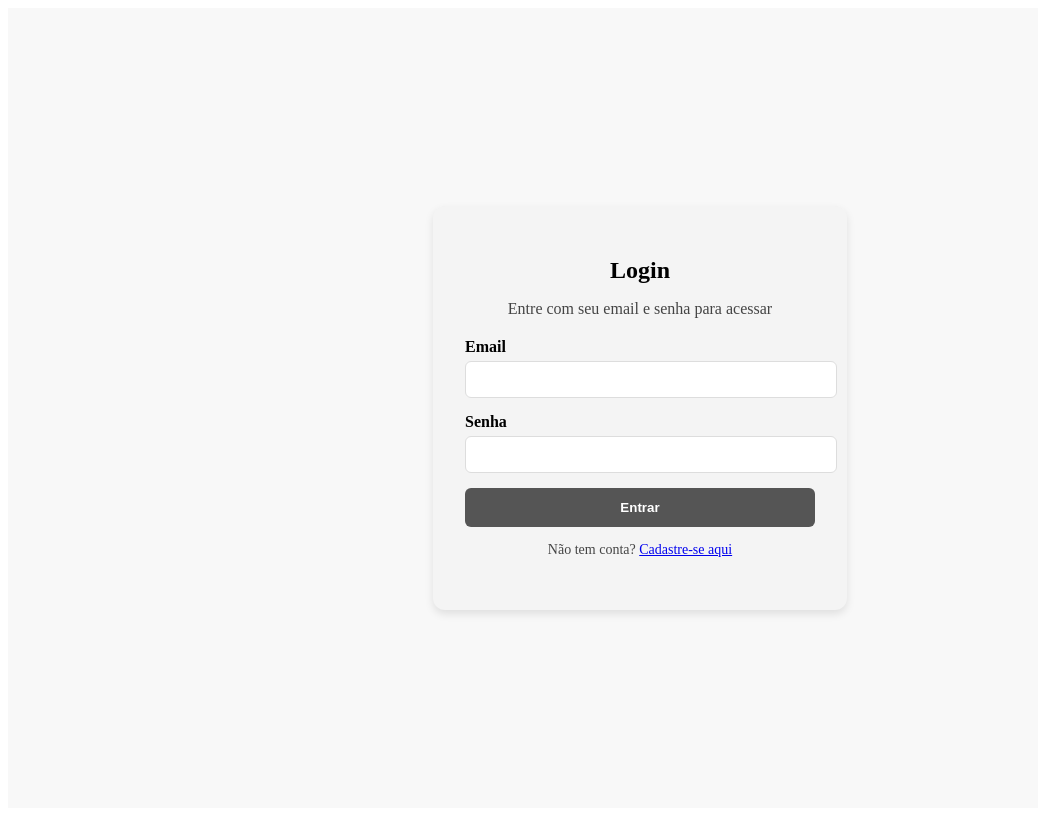
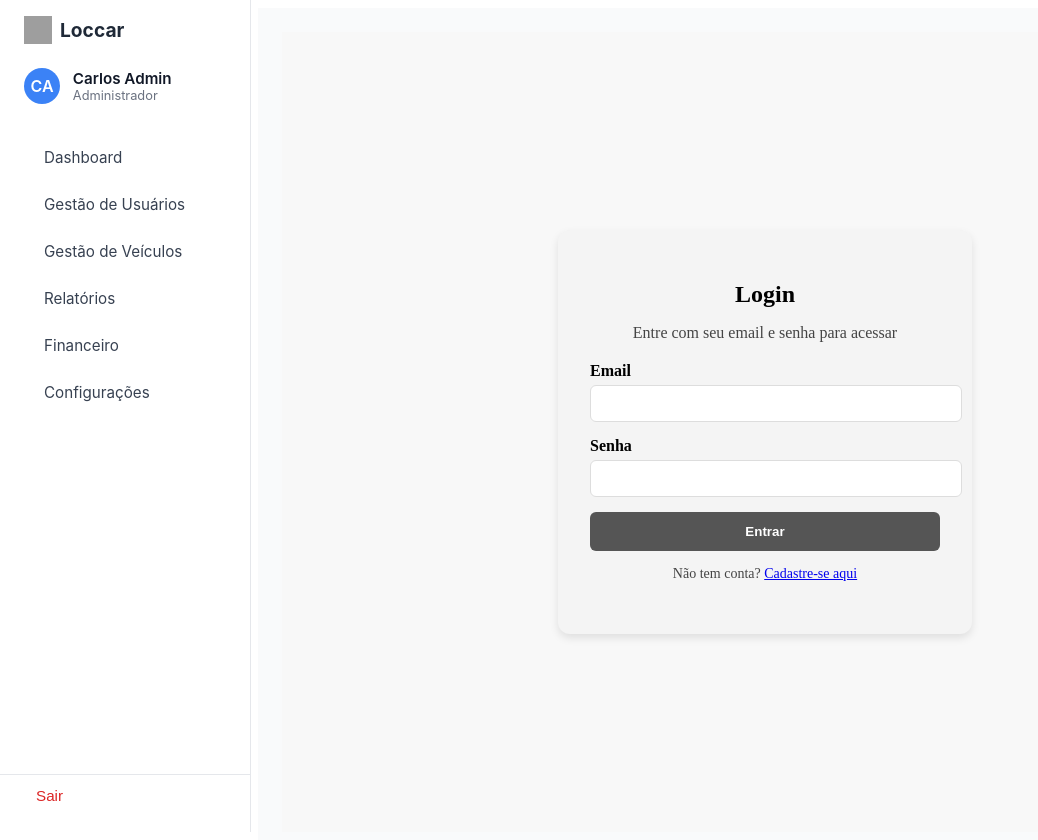
Before and after one commit to Loccar-Locadora/Loccar-Web, an Angular app in the folder loccar-web/: page /login in a window 1280 px wide. Shown: the top 840 px of the page, without its empty margins (0-1038 px from the left). Before the commit the page ends 816 px from the top, so only its background shows below. Built offline with nearby package versions, Linux system fonts and the light colour scheme; grey boxes are pictures that could not be loaded.

Commit message:
feat: Adicionando sidebar

```diff
--- a/loccar-web/angular.json
+++ b/loccar-web/angular.json
@@ -85,6 +85,7 @@
               }
             ],
             "styles": [
+              "node_modules/bootstrap-icons/font/bootstrap-icons.css",
               "src/styles.css"
             ],
             "scripts": []
--- a/loccar-web/package.json
+++ b/loccar-web/package.json
@@ -17,10 +17,7 @@
     "@angular/platform-browser": "^19.2.0",
     "@angular/platform-browser-dynamic": "^19.2.0",
     "@angular/router": "^19.2.0",
-    "@fortawesome/angular-fontawesome": "^3.0.0",
-    "@fortawesome/free-solid-svg-icons": "^7.1.0",
-    "chart.js": "^4.5.0",
-    "ng2-charts": "^6.0.1",
+    "bootstrap-icons": "^1.13.1",
     "rxjs": "~7.8.0",
     "tslib": "^2.3.0",
     "zone.js": "~0.15.0"
--- a/loccar-web/src/app/app.component.css
+++ b/loccar-web/src/app/app.component.css
@@ -0,0 +1,7 @@
+/* Garante que o conteúdo não fique sob a sidebar */
+.main-content {
+  margin-left: 250px; /* mesma largura da sidebar */
+  padding: 1.5rem;
+  min-height: 100vh;
+  background-color: #f9fafb; /* opcional, dá contraste */
+}
--- a/loccar-web/src/app/app.component.html
+++ b/loccar-web/src/app/app.component.html
@@ -1 +1,5 @@
-<router-outlet />
+<app-sidebar></app-sidebar>
+
+<div class="main-content">
+  <router-outlet></router-outlet>
+</div>
--- a/loccar-web/src/app/app.component.ts
+++ b/loccar-web/src/app/app.component.ts
@@ -1,12 +1,12 @@
 import { Component } from '@angular/core';
 import { RouterOutlet } from '@angular/router';
+import { SidebarComponent } from './layouts/sidebar/sidebar.component';
 
 @Component({
   selector: 'app-root',
   standalone: true,
-  imports: [RouterOutlet],
-  template: `
-    <router-outlet></router-outlet>
-  `
+  imports: [RouterOutlet, SidebarComponent],
+  templateUrl: './app.component.html',
+  styleUrls: ['./app.component.css']
 })
 export class AppComponent {}
--- a/loccar-web/src/app/features/dashboard/admin-dashboard.component.html
+++ b/loccar-web/src/app/features/dashboard/admin-dashboard.component.html
@@ -1,7 +1,7 @@
 <!-- src/app/dashboard/dashboard.component.html -->
 <div class="page">
   <app-sidebar></app-sidebar>
-  <main class="content">
+  <main class="content ml-64"><!-- Adicionando margem à esquerda igual à largura da sidebar -->
     <header class="page-header">
       <h1>Painel Administrativo</h1>
       <p class="subtitle">Visão geral do sistema e métricas de negócio</p>
--- a/loccar-web/src/app/features/dashboard/admin-dashboard.component.scss
+++ b/loccar-web/src/app/features/dashboard/admin-dashboard.component.scss
@@ -1,6 +1,5 @@
 .page {
   display: flex;
-  flex-direction: column;
   min-height: 100vh;
   background-color: #f3f4f6;
   width: 100%;
@@ -9,6 +8,8 @@
 .content {
   flex: 1;
   padding: 1.5rem;
+  min-height: 100vh;
+  background-color: #f3f4f6;
 
   @media (min-width: 1024px) {
     padding: 2rem;
--- /dev/null
+++ b/loccar-web/src/app/layouts/sidebar/sidebar.component.css
@@ -0,0 +1,124 @@
+.sidebar {
+  position: fixed;
+  top: 0;
+  left: 0;
+  width: 250px;
+  height: 100vh;
+  background-color: #ffffff;
+  border-right: 1px solid #e5e7eb;
+  display: flex;
+  flex-direction: column;
+  justify-content: space-between;
+  padding: 1rem 0;
+  font-family: 'Inter', sans-serif;
+}
+
+.logo {
+  display: flex;
+  align-items: center;
+  padding: 0 1.5rem;
+  margin-bottom: 1.5rem;
+}
+
+.logo-icon {
+  width: 28px;
+  height: 28px;
+  margin-right: 0.5rem;
+}
+
+.logo-text {
+  font-weight: 700;
+  font-size: 1.2rem;
+  color: #1f2937;
+}
+
+.user-info {
+  display: flex;
+  align-items: center;
+  padding: 0 1.5rem;
+  margin-bottom: 1rem;
+}
+
+.avatar {
+  background-color: #3b82f6;
+  color: white;
+  width: 36px;
+  height: 36px;
+  border-radius: 50%;
+  display: flex;
+  align-items: center;
+  justify-content: center;
+  font-weight: 600;
+  margin-right: 0.8rem;
+}
+
+.user-name {
+  font-weight: 600;
+  color: #111827;
+  font-size: 0.95rem;
+}
+
+.user-role {
+  font-size: 0.8rem;
+  color: #6b7280;
+}
+
+.menu {
+  display: flex;
+  flex-direction: column;
+  margin-top: 1rem;
+  padding: 0 1rem;
+  flex-grow: 1;
+}
+
+.menu-item {
+  display: flex;
+  align-items: center;
+  text-decoration: none;
+  color: #374151;
+  font-size: 0.95rem;
+  padding: 0.75rem 1rem;
+  border-radius: 8px;
+  margin-bottom: 0.25rem;
+  transition: background-color 0.2s, color 0.2s;
+}
+
+.menu-item i {
+  font-size: 1.1rem;
+  margin-right: 0.75rem;
+}
+
+.menu-item:hover {
+  background-color: #f3f4f6;
+  color: #111827;
+}
+
+.menu-item.active {
+  background-color: #e0e7ff;
+  color: #4338ca;
+  font-weight: 600;
+}
+
+.logout {
+  padding: 0 1.5rem;
+  border-top: 1px solid #e5e7eb;
+  margin-top: 1rem;
+}
+
+.logout-btn {
+  display: flex;
+  align-items: center;
+  color: #dc2626;
+  background: none;
+  border: none;
+  font-size: 0.95rem;
+  cursor: pointer;
+  padding: 0.75rem 0;
+  width: 100%;
+  text-align: left;
+}
+
+.logout-btn i {
+  margin-right: 0.75rem;
+  font-size: 1rem;
+}
--- a/loccar-web/src/app/layouts/sidebar/sidebar.component.html
+++ b/loccar-web/src/app/layouts/sidebar/sidebar.component.html
@@ -1,19 +1,47 @@
-<!-- src/app/layout/sidebar/sidebar.component.html -->
 <aside class="sidebar">
-  <div class="brand">Loccar</div>
-  <div class="user">
-    <div class="avatar">CA</div>
-    <div class="name">Carlos Admin</div>
+  <div class="logo">
+    <img src="assets/icons/car.svg" alt="logo" class="logo-icon" />
+    <span class="logo-text">Loccar</span>
   </div>
 
-  <nav class="nav">
-    <a class="nav-item active">Dashboard</a>
-    <a class="nav-item">Gestão de Usuários</a>
-    <a class="nav-item">Gestão de Veículos</a>
-    <a class="nav-item">Relatórios</a>
-    <a class="nav-item">Financeiro</a>
-    <a class="nav-item">Configurações</a>
+  <div class="user-info">
+    <div class="avatar">CA</div>
+    <div>
+      <div class="user-name">Carlos Admin</div>
+      <div class="user-role">Administrador</div>
+    </div>
+  </div>
+
+  <nav class="menu">
+    <a routerLink="/dashboard" routerLinkActive="active" class="menu-item">
+      <i class="bi bi-house"></i>
+      Dashboard
+    </a>
+    <a routerLink="/usuarios" routerLinkActive="active" class="menu-item">
+      <i class="bi bi-people"></i>
+      Gestão de Usuários
+    </a>
+    <a routerLink="/veiculos" routerLinkActive="active" class="menu-item">
+      <i class="bi bi-car-front"></i>
+      Gestão de Veículos
+    </a>
+    <a routerLink="/relatorios" routerLinkActive="active" class="menu-item">
+      <i class="bi bi-bar-chart"></i>
+      Relatórios
+    </a>
+    <a routerLink="/financeiro" routerLinkActive="active" class="menu-item">
+      <i class="bi bi-cash-stack"></i>
+      Financeiro
+    </a>
+    <a routerLink="/config" routerLinkActive="active" class="menu-item">
+      <i class="bi bi-gear"></i>
+      Configurações
+    </a>
   </nav>
 
-  <div class="logout">Sair</div>
+  <div class="logout">
+    <button class="logout-btn">
+      <i class="bi bi-box-arrow-right"></i> Sair
+    </button>
+  </div>
 </aside>
--- a/loccar-web/src/app/layouts/sidebar/sidebar.component.ts
+++ b/loccar-web/src/app/layouts/sidebar/sidebar.component.ts
@@ -6,73 +6,7 @@ import { RouterLink, RouterLinkActive } from '@angular/router';
   selector: 'app-sidebar',
   standalone: true,
   imports: [CommonModule, RouterLink, RouterLinkActive],
-  template: `
-    <aside class="bg-gray-800 text-white h-screen w-64 fixed left-0 top-0">
-      <div class="p-4">
-        <h2 class="text-2xl font-bold mb-6">Loccar</h2>
-
-        <nav class="space-y-2">
-          <a
-            routerLink="/dashboard"
-            routerLinkActive="bg-gray-700"
-            class="block px-4 py-2 rounded-lg hover:bg-gray-700 transition-colors flex items-center"
-          >
-            <svg xmlns="http://www.w3.org/2000/svg" class="h-5 w-5 mr-3" viewBox="0 0 20 20" fill="currentColor">
-              <path d="M10.707 2.293a1 1 0 00-1.414 0l-7 7a1 1 0 001.414 1.414L4 10.414V17a1 1 0 001 1h2a1 1 0 001-1v-2a1 1 0 011-1h2a1 1 0 011 1v2a1 1 0 001 1h2a1 1 0 001-1v-6.586l.293.293a1 1 0 001.414-1.414l-7-7z" />
-            </svg>
-            Dashboard
-          </a>
-
-          <a
-            routerLink="/usuarios"
-            routerLinkActive="bg-gray-700"
-            class="block px-4 py-2 rounded-lg hover:bg-gray-700 transition-colors flex items-center"
-          >
-            <svg xmlns="http://www.w3.org/2000/svg" class="h-5 w-5 mr-3" viewBox="0 0 20 20" fill="currentColor">
-              <path d="M9 6a3 3 0 11-6 0 3 3 0 016 0zM17 6a3 3 0 11-6 0 3 3 0 016 0zM12.93 17c.046-.327.07-.66.07-1a6.97 6.97 0 00-1.5-4.33A5 5 0 0119 16v1h-6.07zM6 11a5 5 0 015 5v1H1v-1a5 5 0 015-5z" />
-            </svg>
-            Usuários
-          </a>
-
-          <a
-            routerLink="/veiculos"
-            routerLinkActive="bg-gray-700"
-            class="block px-4 py-2 rounded-lg hover:bg-gray-700 transition-colors flex items-center"
-          >
-            <svg xmlns="http://www.w3.org/2000/svg" class="h-5 w-5 mr-3" viewBox="0 0 20 20" fill="currentColor">
-              <path d="M8 16.5a1.5 1.5 0 11-3 0 1.5 1.5 0 013 0zM15 16.5a1.5 1.5 0 11-3 0 1.5 1.5 0 013 0z" />
-              <path d="M3 4a1 1 0 00-1 1v10a1 1 0 001 1h1.05a2.5 2.5 0 014.9 0H10a1 1 0 001-1V5a1 1 0 00-1-1H3zM14 7a1 1 0 00-1 1v6.05A2.5 2.5 0 0115.95 16H17a1 1 0 001-1v-5a1 1 0 00-.293-.707l-2-2A1 1 0 0015 7h-1z" />
-            </svg>
-            Veículos
-          </a>
-
-          <a
-            routerLink="/locacoes"
-            routerLinkActive="bg-gray-700"
-            class="block px-4 py-2 rounded-lg hover:bg-gray-700 transition-colors flex items-center"
-          >
-            <svg xmlns="http://www.w3.org/2000/svg" class="h-5 w-5 mr-3" viewBox="0 0 20 20" fill="currentColor">
-              <path fill-rule="evenodd" d="M6 2a2 2 0 00-2 2v12a2 2 0 002 2h8a2 2 0 002-2V7.414A2 2 0 0015.414 6L12 2.586A2 2 0 0010.586 2H6zm2 10a1 1 0 10-2 0v3a1 1 0 102 0v-3zm2-3a1 1 0 011 1v5a1 1 0 11-2 0v-5a1 1 0 011-1zm4-1a1 1 0 10-2 0v7a1 1 0 102 0V8z" clip-rule="evenodd" />
-            </svg>
-            Locações
-          </a>
-        </nav>
-      </div>
-
-      <div class="absolute bottom-0 left-0 right-0 p-4">
-        <button class="w-full px-4 py-2 text-sm bg-red-600 hover:bg-red-700 rounded-lg transition-colors flex items-center justify-center">
-          <svg xmlns="http://www.w3.org/2000/svg" class="h-5 w-5 mr-2" viewBox="0 0 20 20" fill="currentColor">
-            <path fill-rule="evenodd" d="M3 3a1 1 0 00-1 1v12a1 1 0 001 1h12a1 1 0 001-1V4a1 1 0 00-1-1H3zm11 4a1 1 0 10-2 0v4a1 1 0 102 0V7z" clip-rule="evenodd" />
-          </svg>
-          Sair
-        </button>
-      </div>
-    </aside>
-  `,
-  styles: [`
-    :host {
-      display: block;
-    }
-  `]
+  templateUrl: './sidebar.component.html',
+  styleUrls: ['./sidebar.component.css']
 })
 export class SidebarComponent {}
--- a/loccar-web/src/app/layouts/stats-card/stats-card.component.html
+++ b/loccar-web/src/app/layouts/stats-card/stats-card.component.html
@@ -2,12 +2,12 @@
 <div class="stats-card" role="group" [attr.aria-label]="data.title">
   <div class="card-icon" aria-hidden="true">
     <!-- small inline svg icon - substitua conforme preferir -->
-    <svg width="18" height="18" viewBox="0 0 24 24"><path d="M..." /></svg>
+    <!-- <svg width="18" height="18" viewBox="0 0 24 24"><path d="M..." /></svg> -->
   </div>
 
   <div class="card-body">
     <div class="card-title">{{ data.title }}</div>
     <div class="card-value">{{ data.value }}</div>
-    <div class="card-hint" *ngIf="data.hint">{{ data.hint }}</div>
+    <div class="card-hint" ngIf="data.hint">{{ data.hint }}</div>
   </div>
 </div>
```
Also changed, not shown: loccar-web/src/app/layouts/sidebar/sidebar.component.scss (deleted, +0 -19 lines), 1 other file (tests, documents, lock files or other folders).
